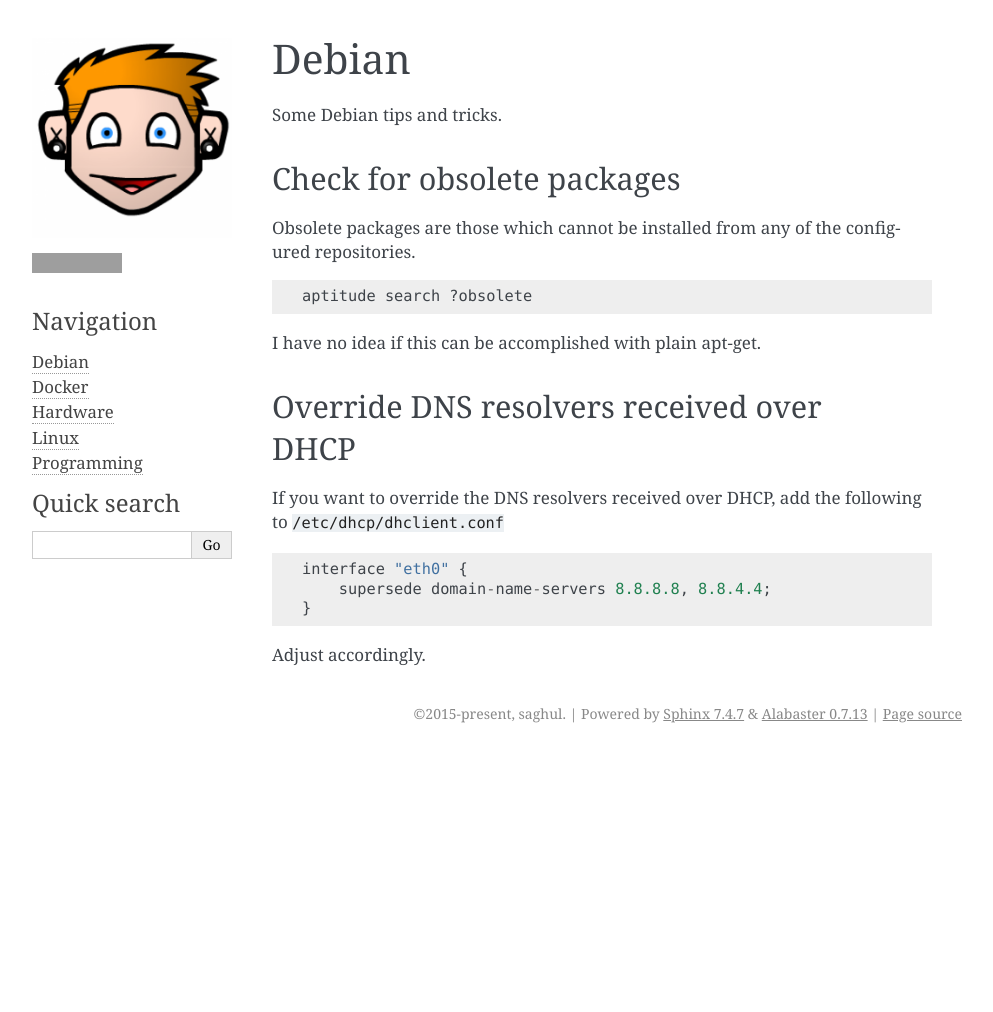
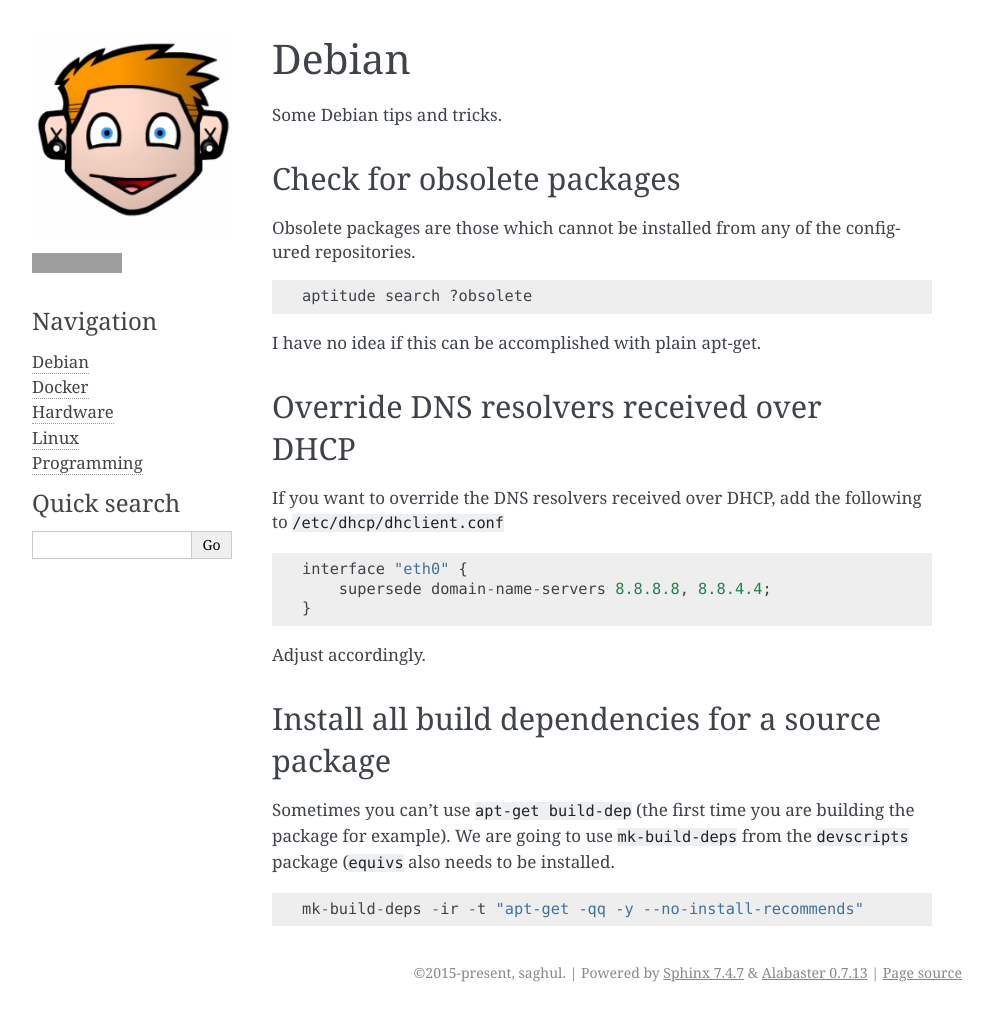
Before and after one commit to saghul/notes, a Sphinx documentation site: the page built from source/debian.rst, in a window 1280 px wide. Shown: the whole page, without its empty margins (148-1141 px from the left). Built offline with Sphinx 7.4.7, drawn with Linux system fonts in a browser that asks for light colours; before the commit the page ends 900 px from its top, so only the background shows below that; grey boxes are pictures that could not be loaded.

Commit message:
Note on mk-build-deps usage

```diff
--- a/source/debian.rst
+++ b/source/debian.rst
@@ -33,3 +33,14 @@
     }
 
 Adjust accordingly.
+
+
+Install all build dependencies for a source package
+---------------------------------------------------
+
+Sometimes you can't use ``apt-get build-dep`` (the first time you are building the package for example). We are
+going to use ``mk-build-deps`` from the ``devscripts`` package (``equivs`` also needs to be installed.
+
+::
+
+    mk-build-deps -ir -t "apt-get -qq -y --no-install-recommends"
```
